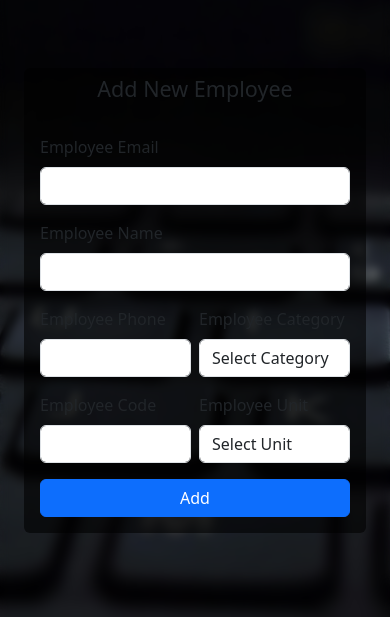
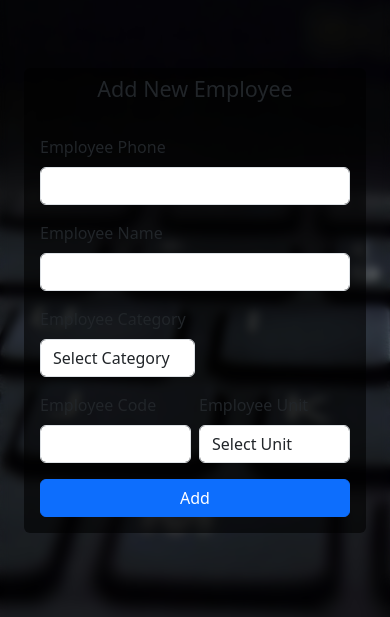
Before and after one commit to shrmsarthak/EmployeeManagementSystemAdmin, a Flask app: page /add_employee in a window 390 px wide. Shown: the part 56-673 px from the top of the page. Run offline with Flask 3, Linux system fonts and the light colour scheme; the visitor is signed in with stand-in values (Sample User, id 1); data that the repository does not hold is empty; parts of the project's set-up code (start-up, migrations or seed data) failed here and were passed over; some libraries are stand-ins or nearby versions.

Commit message:
Email to Phone

```diff
--- a/app.py
+++ b/app.py
@@ -14,30 +14,7 @@ import re
 
 isDevelopment = False
 
-def verify_email(email: str) -> str:
-    match = re.match(r"([^@]+)@(.+)", email)
-    if not match:
-        raise ValueError("Invalid email format")
-
-    local_part, domain = match.groups()
-    if '.' in local_part:
-        local_part = local_part.replace('.', '_dot_')
-
-    return f"{local_part}@{domain}"
-
-def revert_email(email: str) -> str:
-    match = re.match(r"([^@]+)@(.+)", email)
-    if not match:
-        raise ValueError("Invalid email format")
-
-    local_part, domain = match.groups()
-    if '_dot_' in local_part:
-        local_part = local_part.replace('_dot_', '.')
-
-    return f"{local_part}@{domain}"
-
 # Load Firebase credentials from .env file
-
 
 if isDevelopment:
     print("In Development")
@@ -106,20 +83,18 @@ def add_employee():
     categories = categories_ref.get() or {}
 
     if request.method == 'POST':
-        employee_email = request.form['email']
+        employee_phone = request.form['phone']
         employee_name = request.form['name']
-        employee_phone = request.form['phone']
+        # employee_phone = request.form['phone']
         category = request.form['category']
         employee_code = request.form['employeecode']
         employee_unit = request.form['employeeunit']
         # employee_latitude = request.form['latitude']
         # employee_longitude = request.form['longitude']
 
-
         new_employee = {
-            'email': employee_email.lower(),
+            'phone': employee_phone,
             'name': employee_name,
-            'phone': employee_phone,
             'category': category,
             'employee_code': employee_code,
             'employee_unit': employee_unit,
@@ -127,12 +102,10 @@ def add_employee():
             'employee_longitude': ""
         }
 
-        employee_email = verify_email(employee_email)
-
-        print(employee_email)
+        print(employee_phone)
 
         try:
-            ref = db.reference(f'/employees/{employee_email.split("@")[0]}')
+            ref = db.reference(f'/employees/{employee_phone}')
             existing_employee = ref.get()  # Check if employee already exists
 
             if existing_employee:
@@ -160,13 +133,13 @@ def view_employee():
     # Pass employee data to the template
     return render_template('view_employee.html', employees=employees)
 
-@app.route('/delete_employee/<email>', methods=['POST'])
-def delete_employee(email):
+@app.route('/delete_employee/<phone>', methods=['POST'])
+def delete_employee(phone):
     if 'logged_in' not in session:
         return redirect(url_for('admin'))
 
     try:
-        ref = db.reference(f'/employees/{email}')
+        ref = db.reference(f'/employees/{phone}')
         if ref.get():
             ref.delete()
             flash('Employee deleted successfully!', 'success')
@@ -183,12 +156,12 @@ def view_location(latitude, longitude):
         return redirect(url_for('admin'))
     return render_template('view_location.html', latitude=latitude, longitude=longitude, api_key=google_maps_api_key)
 
-@app.route('/edit_employee/<email>', methods=['GET', 'POST'])
-def edit_employee(email):
+@app.route('/edit_employee/<phone>', methods=['GET', 'POST'])
+def edit_employee(phone):
     if 'logged_in' not in session:
         return redirect(url_for('admin'))
 
-    ref = db.reference(f'/employees/{email}')
+    ref = db.reference(f'/employees/{phone}')
     employee = ref.get()
 
     if not employee:
@@ -198,9 +171,8 @@ def edit_employee(email):
     if request.method == 'POST':
         # Get updated details from the form
         updated_employee = {
-            'email': request.form['email'],
+            'phone': request.form['phone'],
             'name': request.form['name'],
-            'phone': request.form['phone'],
             'employee_code': request.form['employeecode'],
             'employee_unit': request.form['employeeunit'],
             'employee_latitude': request.form['latitude'],
@@ -216,7 +188,7 @@ def edit_employee(email):
 
         return redirect(url_for('view_employee'))
 
-    return render_template('edit_employee.html', employee=employee, email=email)
+    return render_template('edit_employee.html', employee=employee, phone=phone)
 
 @app.route('/view_all_locations')
 def view_all_locations():
@@ -230,10 +202,10 @@ def view_all_locations():
     # Pass employee data to the template
     return render_template('view_all_locations.html', employees=employees, api_key=google_maps_api_key)
 
-@app.route('/location_history/<string:email>')
-def location_history(email):
+@app.route('/location_history/<string:phone>')
+def location_history(phone):
     # Reference to the employee's location tracking data in Firebase
-    employee_ref = db.reference(f'employees/{email}/location_tracking')
+    employee_ref = db.reference(f'employees/{phone}/location_tracking')
     location_history = employee_ref.get()
     # Convert nested data (date -> time -> coordinates) to a list for easier rendering
     history_data = []
@@ -251,7 +223,7 @@ def location_history(email):
     # Sort history data by date and time
     history_data.sort(key=lambda x: (x['date'], x['time']))
 
-    return render_template('location_history.html', history=history_data, email=email, api_key=google_maps_api_key)
+    return render_template('location_history.html', history=history_data, phone=phone, api_key=google_maps_api_key)
 
 @app.route('/location_map')
 def location_map():
@@ -259,8 +231,8 @@ def location_map():
     longitude = request.args.get("longitude")
     return render_template("location_map.html", latitude=latitude, longitude=longitude, api_key=google_maps_api_key)
 
-@app.route('/view_all_locations_history/<string:email>')
-def view_all_locations_history(email):
+@app.route('/view_all_locations_history/<string:phone>')
+def view_all_locations_history(phone):
     selected_date = request.args.get('date')
 
     date_obj = datetime.strptime(selected_date, "%Y-%m-%d")
@@ -268,7 +240,7 @@ def view_all_locations_history(email):
 
     # Reference to the employee's location tracking data in Firebase
 
-    employee_ref = db.reference(f'employees/{email}/location_tracking')
+    employee_ref = db.reference(f'employees/{phone}/location_tracking')
     location_history = employee_ref.get()
 
     # Prepare a list to store location records for the selected date
@@ -291,7 +263,7 @@ def view_all_locations_history(email):
     if not locations:
         flash("No locations found for the selected date.")
 
-    return render_template("view_all_locations_history.html", locations=locations, email=email, api_key=google_maps_api_key)
+    return render_template("view_all_locations_history.html", locations=locations, phone=phone, api_key=google_maps_api_key)
 
 @app.route('/view_attendance')
 def view_attendance():
@@ -300,7 +272,7 @@ def view_attendance():
     employees = employee_ref.get()
 
     if employees:
-        for email, employee in employees.items():
+        for phone, employee in employees.items():
             if 'attendance' in employee:
                 print(f"[INFO] Processing attendance for employee: {employee.get('employee_code', 'Unknown')}")
 
@@ -338,7 +310,7 @@ def view_leaves():
     employee_ref = db.reference('employees')
     employees = employee_ref.get()
     if employees:
-        for email, employee in employees.items():
+        for phone, employee in employees.items():
             if 'leaves' in employee:
                 for date, record in employee['leaves'].items():
                     leaves_data.append({
--- a/templates/add_employee.html
+++ b/templates/add_employee.html
@@ -11,18 +11,18 @@
                 <div class="card-body">
                     <form method="POST">
                         <div class="mb-3">
-                            <label for="email" class="form-label">Employee Email</label>
-                            <input type="email" class="form-control" id="email" name="email" required>
+                            <label for="phone" class="form-label">Employee Phone</label>
+                            <input type="phone" class="form-control" id="phone" name="phone" required>
                         </div>
                         <div class="mb-3">
                             <label for="name" class="form-label">Employee Name</label>
                             <input type="text" class="form-control" id="name" name="name" required>
                         </div>
                         <div class="mb-3 d-flex gap-2">
-                            <div style="width: 50%;">
+                            <!-- <div style="width: 50%;">
                                 <label for="phone" class="form-label">Employee Phone</label>
                                 <input type="text" class="form-control" id="phone" name="phone" required>
-                            </div>
+                            </div> -->
                             <div style="width: 50%;">
                                 <label for="category" class="form-label">Employee Category</label>
                                 <select class="form-control" id="category" name="category" required>
--- a/templates/edit_employee.html
+++ b/templates/edit_employee.html
@@ -7,10 +7,10 @@
         <div class="col-md-6">
             <div class="card p-4 bg-dark text-white">
                 <h4 class="mb-3">Edit Employee</h4>
-                <form method="POST" action="{{ url_for('edit_employee', email=email) }}">
+                <form method="POST" action="{{ url_for('edit_employee', phone=phone) }}">
                     <div class="form-group mb-3">
-                        <label>Email</label>
-                        <input type="email" name="email" class="form-control" value="{{ employee.email }}" required>
+                        <label>Phone</label>
+                        <input type="phone" name="phone" class="form-control" value="{{ employee.phone }}" required>
                     </div>
                     <div class="form-group mb-3">
                         <label>Name</label>
--- a/templates/location_history.html
+++ b/templates/location_history.html
@@ -7,7 +7,7 @@
     <div class="row justify-content-center">
         <div class="col-12">
             <div class="card p-3 p-md-4 bg-dark text-white">
-                <h4 class="mb-3 text-center">Location History for {{ email }}</h4>
+                <h4 class="mb-3 text-center">Location History for {{ phone }}</h4>
                 <div class="d-flex justify-content-center align-items-center gap-2 mb-3">
                     <!-- Date Filter -->
                     <input type="date" id="dateFilter"
@@ -73,8 +73,8 @@
             alert("Please select a date.");
             return;
         }
-        // Redirect with both email and selected date
-        window.location.href = `/view_all_locations_history/{{ email }}?date=${selectedDate}`;
+        // Redirect with both phone and selected date
+        window.location.href = `/view_all_locations_history/{{ phone }}?date=${selectedDate}`;
     }
 
     function showMap(latitude, longitude) {
```
Also changed, not shown: templates/view_employee.html (+11 -12 lines).
